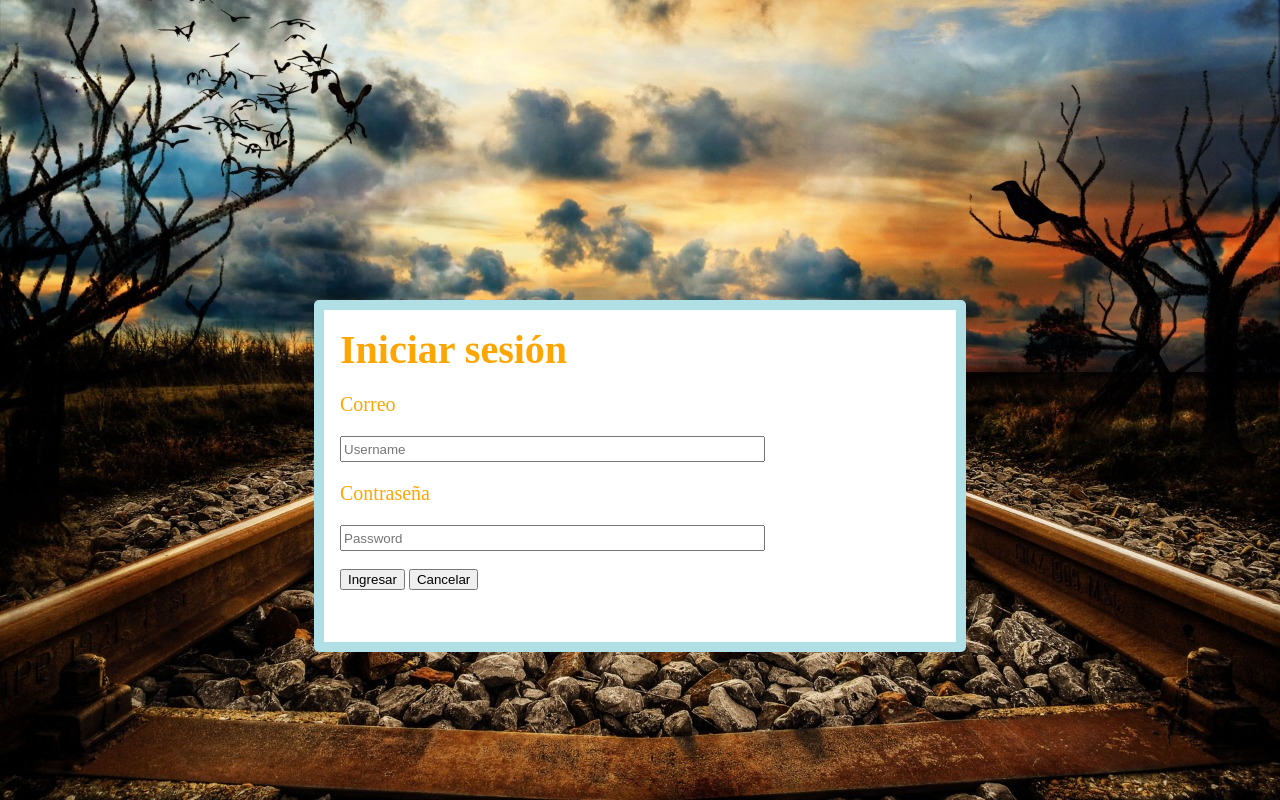
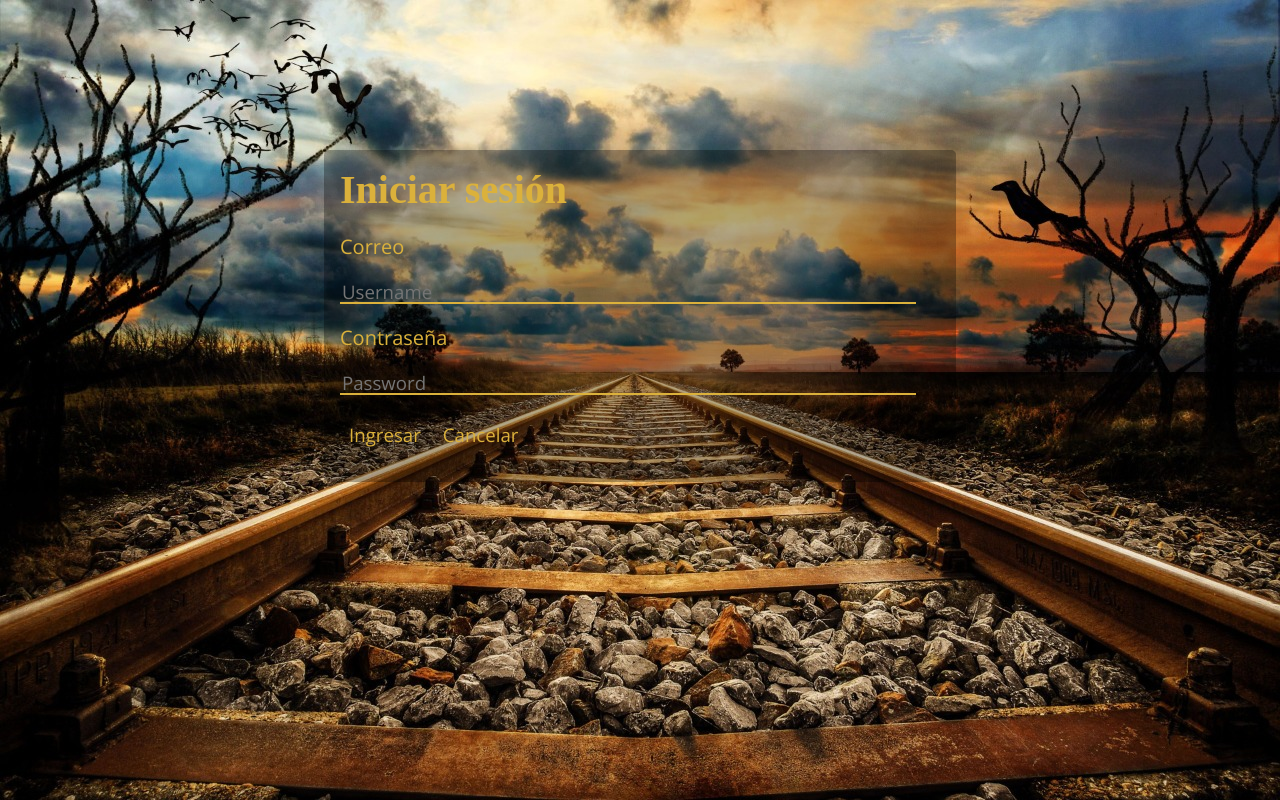
Before and after one commit to eamonge/ProyectoTrenes, a PHP site: page /html/LoginUsuario.php in a window 1280 px wide. Run offline with PHP 8.4, Linux system fonts and the light colour scheme; some libraries are stand-ins or nearby versions.

Commit message:
Avance 2- Diseño Login Mejora

```diff
--- a/css/diseñologin.css
+++ b/css/diseñologin.css
@@ -1,3 +1,6 @@
+@import url('https://fonts.googleapis.com/css?family=Bebas+Neue&display=swap');
+@import url('https://fonts.googleapis.com/css?family=Open+Sans&display=swap');
+
 
 body
 {
@@ -7,16 +10,19 @@
 
 #marco
 {
-	background: #ffffff;
+	position: relative;
+	top: -150px;
+	background: rgba(0, 0, 0, .3);
 	padding: 5px 20px;
-	border: PowderBlue 10px solid;
-        border-radius: 100px;
+	/* border: #2494A2 10px solid;
+        border-radius: 100px; */
 	padding: 1em;
 	border-radius: 5px;
 	width: 600px;
 	height: 300px;
 	margin: 0 auto;
 	margin-top: 300px;
+	color: #DBB13B;
 }
 #Ing
 {
@@ -45,4 +51,39 @@
 #marco .marcoTagInfo
 {
 	font-size: 15pt;
+    /* font-family: 'Bebas Neue', cursive; */
+	font-family: 'Open Sans', sans-serif;
 }
+
+input
+{
+	background-color: rgba(0, 0, 0, 0);
+	border: none;
+	border-bottom: solid 2px #DBB13B;
+	color: #DBB13B;
+	font-family: 'Open Sans', sans-serif;
+	font-size: 14pt;
+}
+
+
+input:focus
+{
+	outline: 0;
+}
+
+button
+{
+	font-family: 'Open Sans', sans-serif;
+	font-size: 14pt;
+	border: solid 2px rgba(0, 0, 0, 0);
+	color: #DBB13B;
+	background-color: rgba(0, 0, 0, 0);
+	transition: all 300ms;
+	margin: 2px;
+	padding: 5px;
+}
+
+button:hover
+{
+	border: solid 2px #DBB13B;
+}
--- a/html/LoginUsuario.php
+++ b/html/LoginUsuario.php
@@ -9,7 +9,7 @@
 </head>
 
 <body>
-    <div id="marco" STYLE="color: orange">
+    <div id="marco">
         <form action="../includes/login.inc.php" method="POST">
             <b id="TitLoginPagina">Iniciar sesión</b>
             <p class="marcoTagInfo">Correo</p>
```
Also changed, not shown: css/styles.css (+0 -16 lines), html/Panel.php (+30 -26 lines), includes/login.inc.php (+7 -7 lines).
